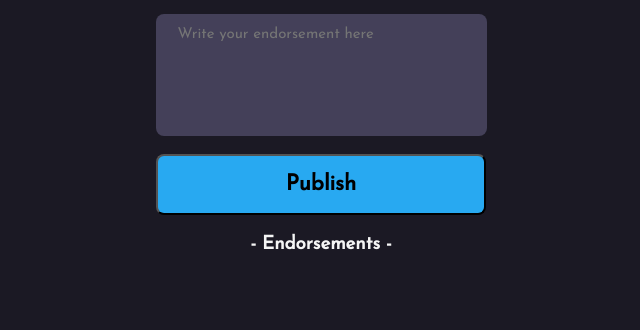
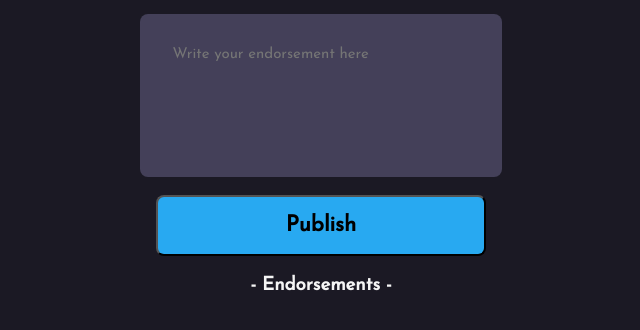
Before and after one commit to MastooraTurkmen/We-are-the-Champions., a website built with Vite: page index.html in a window 1280 px wide. Shown: the part 212-542 px from the top of the page, without its empty margins (319-959 px from the left). Built offline with nearby package versions, Linux system fonts and the light colour scheme; no server answers.

Commit message:
Update index.css
Adding padding

```diff
--- a/index.css
+++ b/index.css
@@ -34,7 +34,7 @@ textarea{
    color: #F5F5F5;
    font-size: 15px;
    resize: none;
-   padding-left: 12px;
+   padding: 1.5em;
 
 }
 
```
